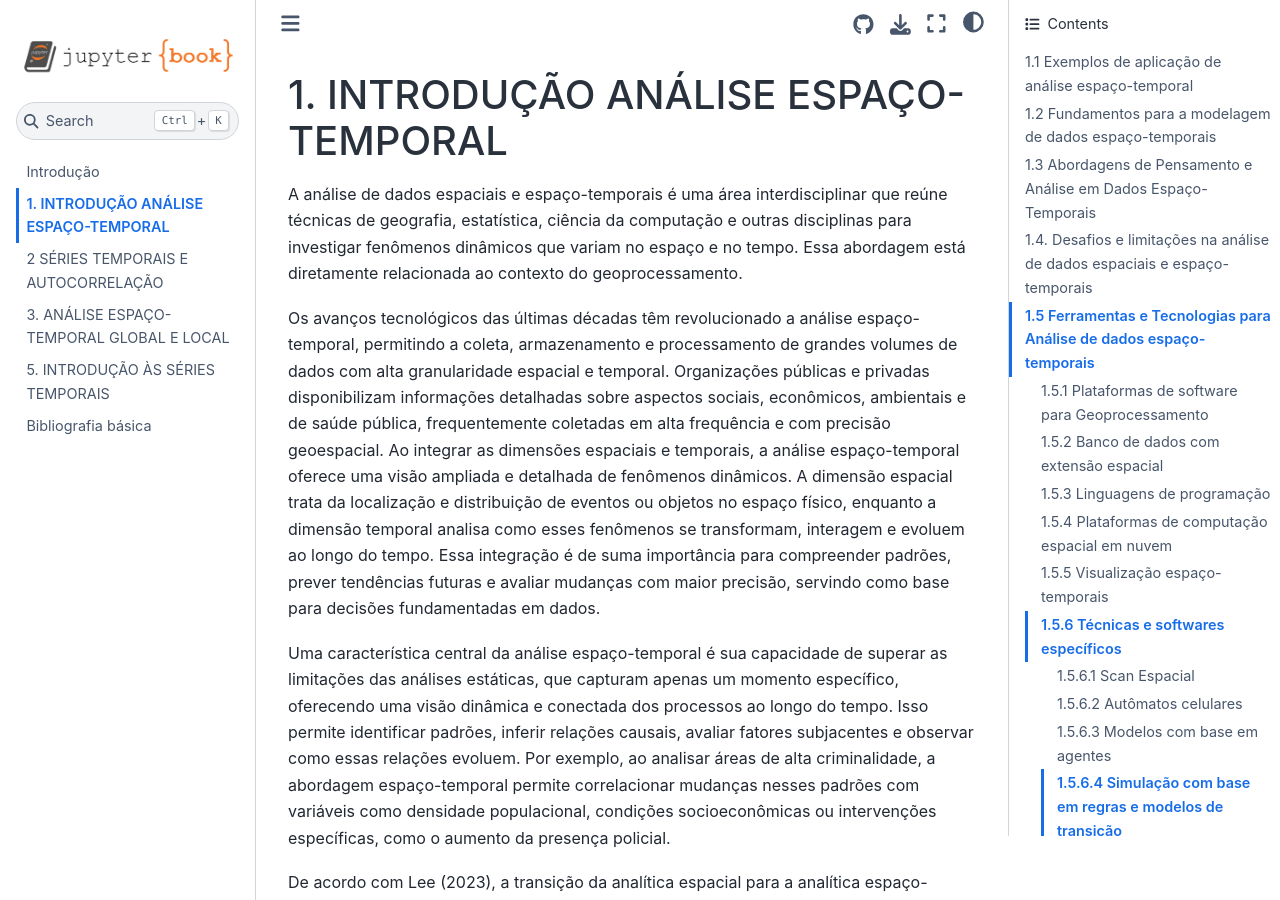
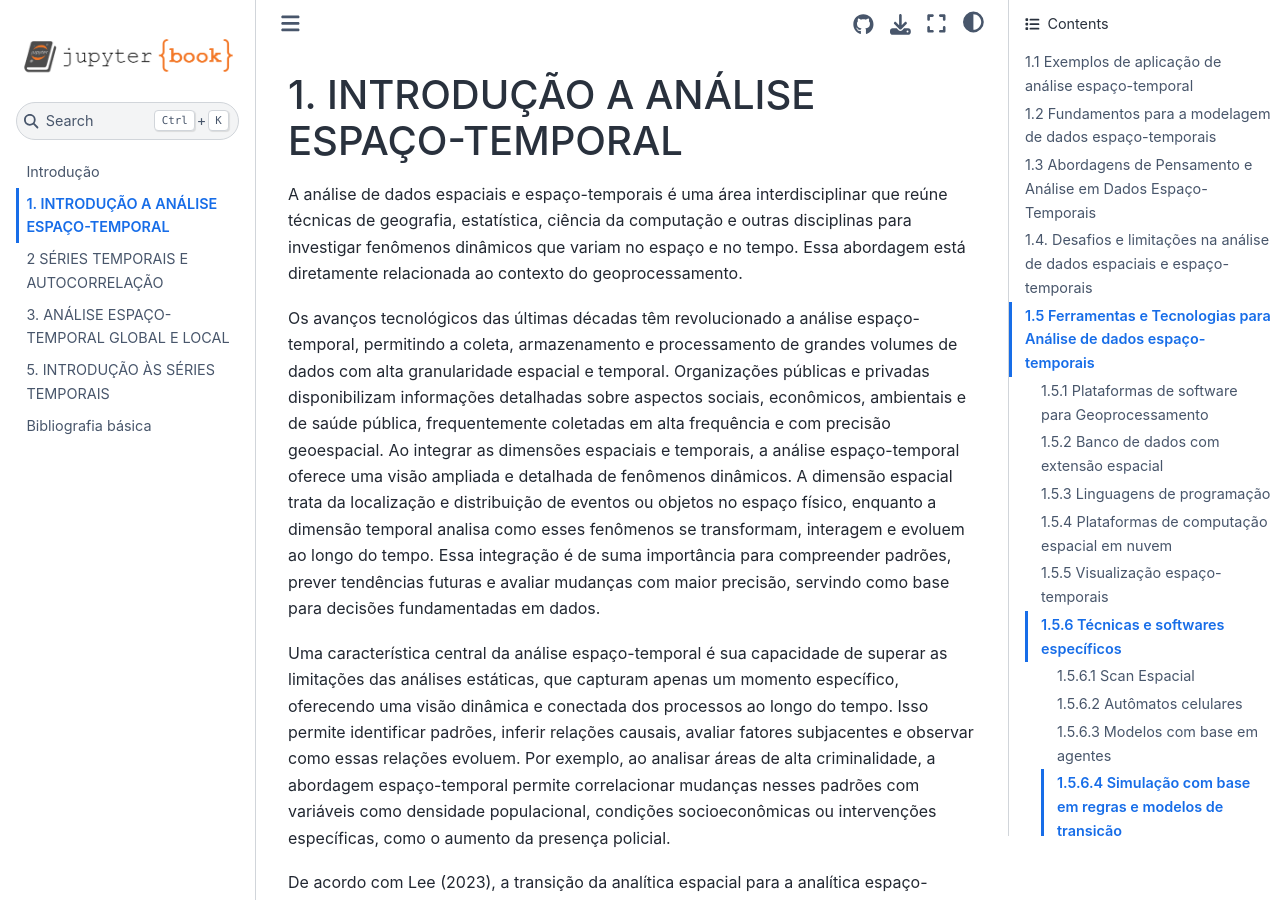
Before and after one commit to Alexandrogschafer/spatio-temporal-data-analysis, a Jupyter Book: the page built from capitulo1.md, in a window 1280 px wide and 900 px high. Built offline with Jupyter Book 1.0.4 settings and Sphinx 7.4.7 and the Sphinx Book theme 1.1.4, drawn with Linux system fonts in a browser that asks for light colours.

```diff
--- a/capitulo1.md
+++ b/capitulo1.md
@@ -14,7 +14,7 @@
 
 
 
-# 1. INTRODUÇÃO ANÁLISE ESPAÇO-TEMPORAL
+# 1. INTRODUÇÃO A ANÁLISE ESPAÇO-TEMPORAL
 
 A análise de dados espaciais e espaço-temporais é uma área interdisciplinar que reúne técnicas de geografia, estatística, ciência da computação e outras disciplinas para investigar fenômenos dinâmicos que variam no espaço e no tempo. Essa abordagem está diretamente relacionada ao contexto do geoprocessamento.
 
```
